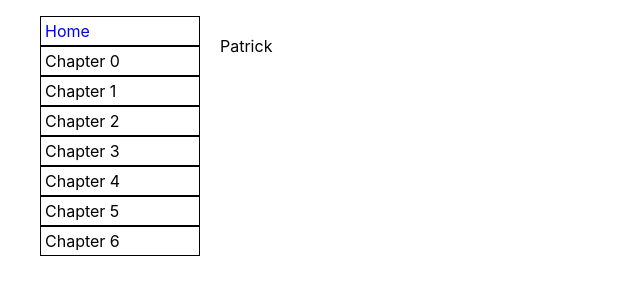
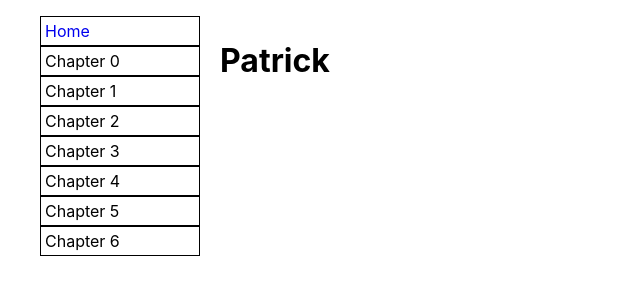
Before and after one commit to chrisminnick/react-js-foundations, a React (Create React App) app in the folder book-code-listings/: page /listing611 in a window 1280 px wide. Shown: the top 300 px of the page, without its empty margins (0-640 px from the left). Built offline with nearby package versions, Linux system fonts and the light colour scheme.

Commit message:
morelistings and examples

```diff
--- a/book-code-listings/src/App.js
+++ b/book-code-listings/src/App.js
@@ -59,6 +59,10 @@ import IncrementTwice from './chapter06/IncrementTwice';
 import IncrementTwiceFixed from './chapter06/IncrementTwiceFixed';
 import Reminders from './chapter06/Reminders/App';
 import FamilyTree from './chapter06/FamilyTree';
+import Person from './chapter06/Person';
+import Dog from './chapter06/Dog';
+import DisplayPrimaryColors from './chapter06/DisplayPrimaryColors';
+import Contact from './chapter06/Contact';
 
 function App() {
   return (
@@ -440,7 +444,17 @@ function App() {
             </BorderBox>
           </Route>
           <Route path="/listing611">
-            <FamilyTree father="Patrick" />
+            <FamilyTree father={new Person("Patrick")} /> {/* propType validates */}
+            {/* <FamilyTree father={"Patrick"} /> propType doesn't validate */}
+          </Route>
+          <Route path="/listing612">
+            <FamilyTree father={new Person("Patrick")} pet={Dog} /> {/* propType validates */}
+          </Route>
+          <Route path="/listing613">
+            <DisplayPrimaryColors primaryColor = "red" />
+          </Route>
+          <Route path="/listing614">
+            <Contact fullName="Chris Minnick" phone="5555555" />
           </Route>
           <Route path="/listing617">
             <CounterClass />
--- /dev/null
+++ b/book-code-listings/src/chapter06/Contact.js
@@ -0,0 +1,22 @@
+import PropTypes from 'prop-types';
+
+function Contact(props){
+    return(
+        <li>{props.fullName}: {props.phone}</li>
+    )
+}
+
+const isPhoneNumber = function(props, propName, componentName) {
+const regex = /^(\+\d{1,2}\s)?\(?\d{3}\)?[\s.-]\d{3}[\s.-]\d{4}$/;
+
+if (!regex.test(props[propName])) {
+    return new Error(`Invalid prop ${propName} passed to ${componentName}. Expected a phone number.`);
+}
+}
+
+Contact.propTypes = {
+fullName: PropTypes.string,
+phone: isPhoneNumber,
+}
+
+export default Contact;
--- /dev/null
+++ b/book-code-listings/src/chapter06/DisplayPrimaryColors.js
@@ -0,0 +1,13 @@
+import PropTypes from 'prop-types';
+
+function DisplayPrimaryColor(props){
+  return(
+    <p>You picked: {props.primaryColor}</p>
+  )
+}
+
+DisplayPrimaryColor.propTypes = {
+  primaryColor:PropTypes.oneOf(['red','green','blue'])
+}
+
+export default DisplayPrimaryColor;
--- /dev/null
+++ b/book-code-listings/src/chapter06/Dog.js
@@ -0,0 +1,9 @@
+import {Component} from 'react';
+
+class Dog extends Component {
+    render(){
+        return(<p>A Dog: {this.props.firstName}</p>)
+    }
+}
+
+export default Dog;
--- a/book-code-listings/src/chapter06/FamilyTree.js
+++ b/book-code-listings/src/chapter06/FamilyTree.js
@@ -1,16 +1,20 @@
 import {Component} from 'react';
 import {PropTypes} from 'prop-types';
+import Person from './Person';
 
 class FamilyTree extends Component {
+
     render(){
         return(
-            <p>{this.props.father}</p>
+            <div><h1>{this.props.father.firstName}</h1>
+            </div>
         )
     }
 }
 
 FamilyTree.propTypes = {
-    father: PropTypes.instanceOf(Boolean).isRequired
+    father: PropTypes.instanceOf(Person).isRequired,
+    pet: PropTypes.elementType
 }
 
 export default FamilyTree;
--- /dev/null
+++ b/book-code-listings/src/chapter06/Person.js
@@ -0,0 +1,3 @@
+export default function Person (firstName){
+    this.firstName=firstName;
+}
```
